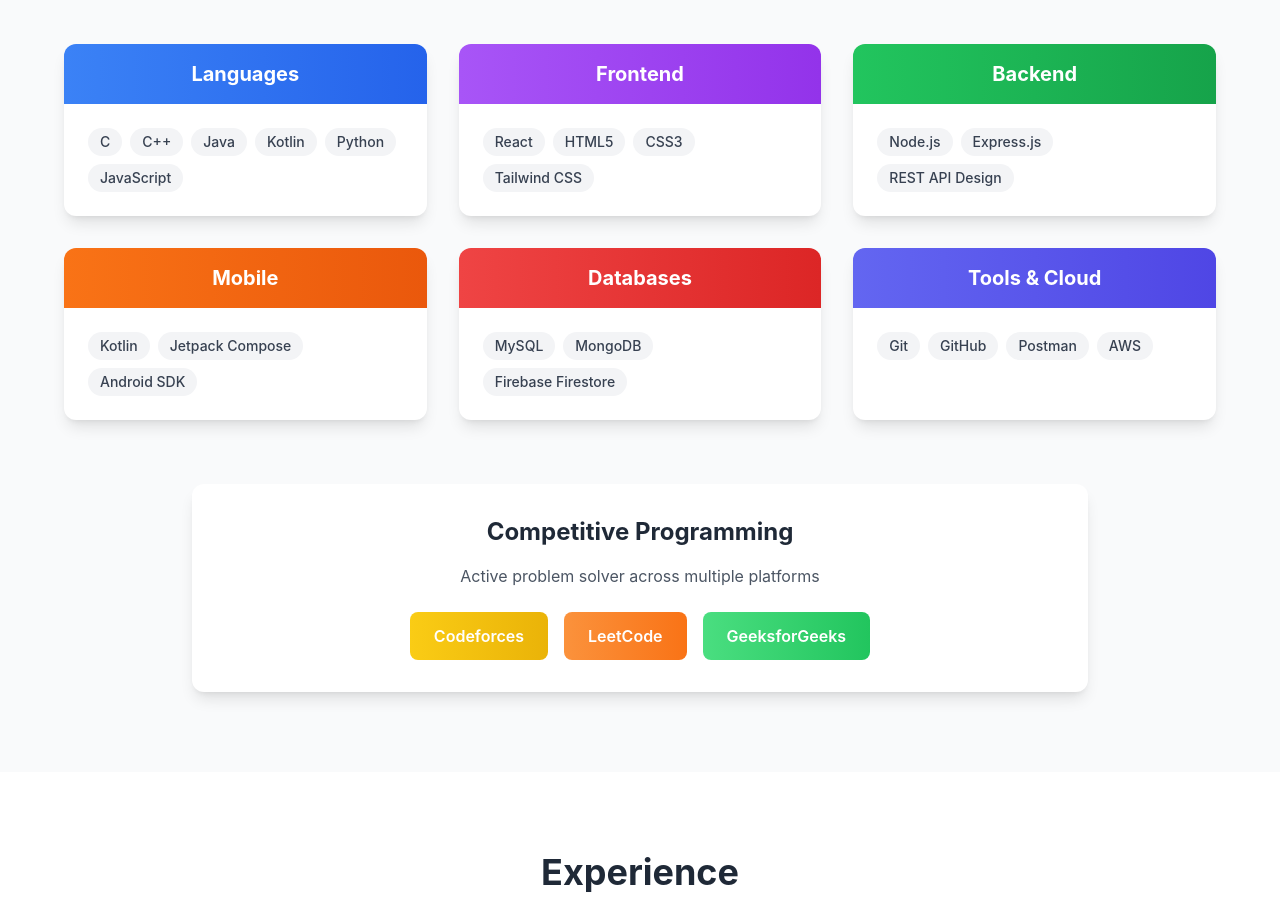
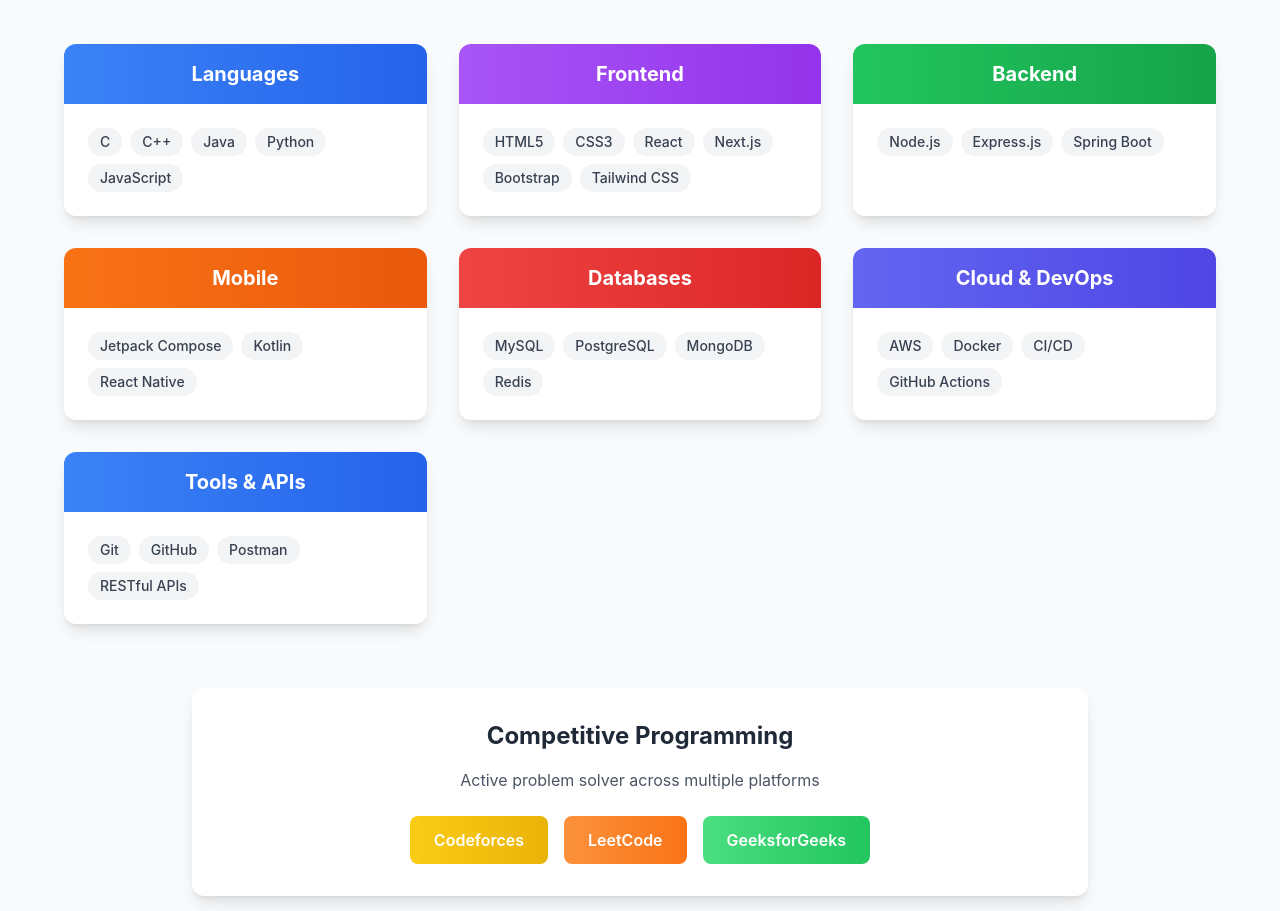
Before and after one commit to Kaoserahamed/Portfolio, a React (Create React App) app: page / in a window 1280 px wide. Shown: the part 1900-2811 px from the top of the page. Built offline with nearby package versions, Linux system fonts and the light colour scheme.

Commit message:
Update skills section with expanded technologies and add Vercel deployment guide

```diff
--- a/src/components/Skills.js
+++ b/src/components/Skills.js
@@ -4,33 +4,38 @@
   const skillCategories = [
     {
       title: 'Languages',
-      skills: ['C', 'C++', 'Java', 'Kotlin', 'Python', 'JavaScript'],
+      skills: ['C', 'C++', 'Java', 'Python', 'JavaScript'],
       color: 'blue',
     },
     {
       title: 'Frontend',
-      skills: ['React', 'HTML5', 'CSS3', 'Tailwind CSS'],
+      skills: ['HTML5', 'CSS3', 'React', 'Next.js', 'Bootstrap', 'Tailwind CSS'],
       color: 'purple',
     },
     {
       title: 'Backend',
-      skills: ['Node.js', 'Express.js', 'REST API Design'],
+      skills: ['Node.js', 'Express.js', 'Spring Boot'],
       color: 'green',
     },
     {
       title: 'Mobile',
-      skills: ['Kotlin', 'Jetpack Compose', 'Android SDK'],
+      skills: ['Jetpack Compose', 'Kotlin', 'React Native'],
       color: 'orange',
     },
     {
       title: 'Databases',
-      skills: ['MySQL', 'MongoDB', 'Firebase Firestore'],
+      skills: ['MySQL', 'PostgreSQL', 'MongoDB', 'Redis'],
       color: 'red',
     },
     {
-      title: 'Tools & Cloud',
-      skills: ['Git', 'GitHub', 'Postman', 'AWS'],
+      title: 'Cloud & DevOps',
+      skills: ['AWS', 'Docker', 'CI/CD', 'GitHub Actions'],
       color: 'indigo',
+    },
+    {
+      title: 'Tools & APIs',
+      skills: ['Git', 'GitHub', 'Postman', 'RESTful APIs'],
+      color: 'blue',
     },
   ];
 
```
Also changed, not shown: 1 other file (tests, documents, lock files or other folders).
